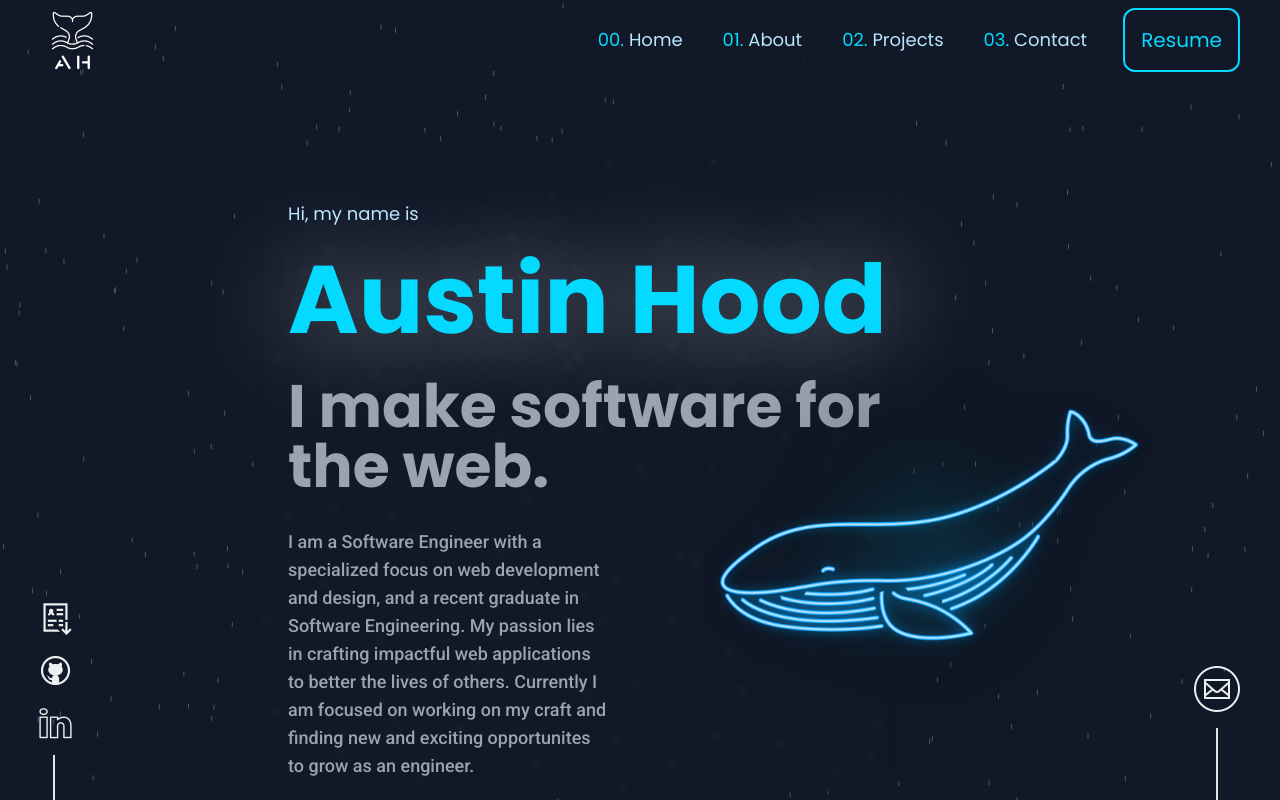
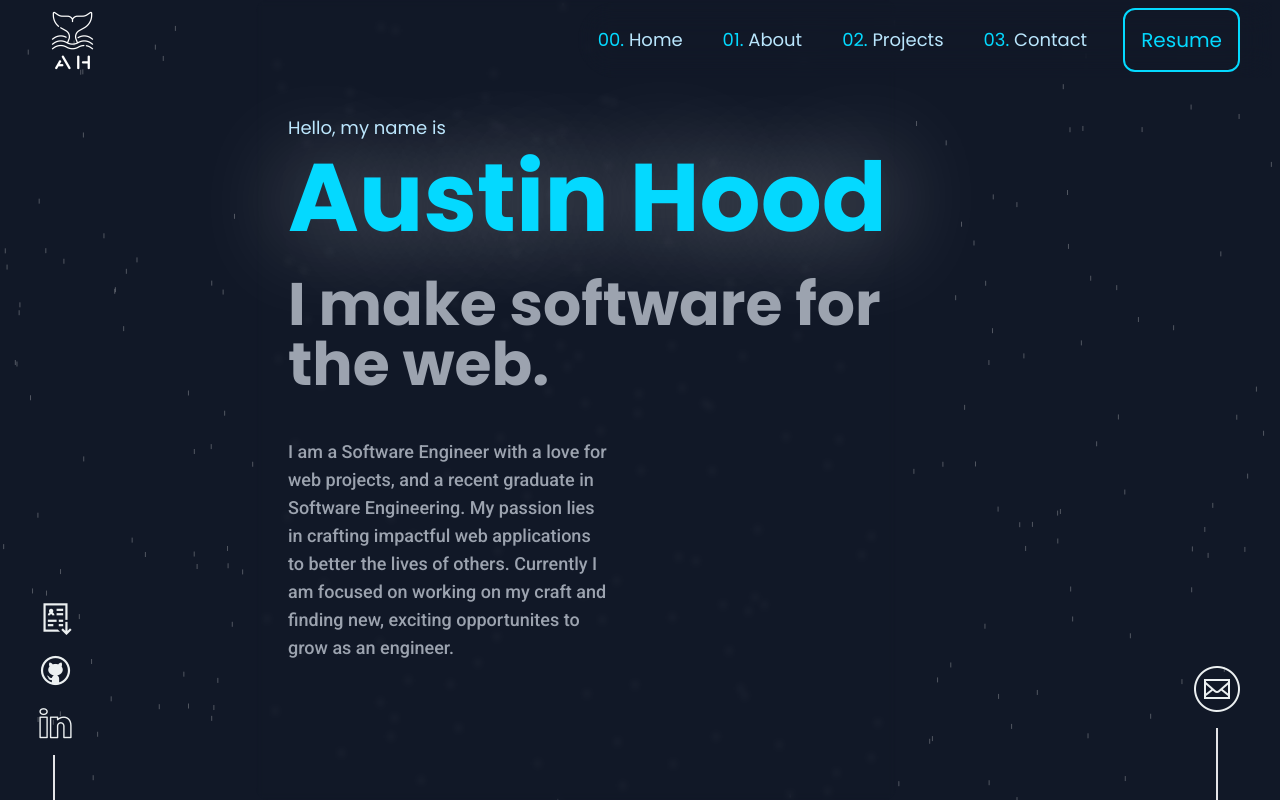
Before and after one commit to AustinHood7/PortfolioWebsiteV2, a Next.js app: page / in a window 1280 px wide. Shown: the top 800 px of the page. Built offline with nearby package versions, Linux system fonts and the light colour scheme.

Commit message:
Redesigned landing page, changed wording, and simplified CSS for more consistent layouts

```diff
--- a/components/LandingPage.jsx
+++ b/components/LandingPage.jsx
@@ -5,28 +5,21 @@ import ParticlesComponent from './particlesComponent';
 
 const LandingPage = () => {
     return (
-        <motion.div className="flex justify-center w-full min-h-[100%] " id='home' initial={{ opacity: 0 }}
+        <motion.div className="flex justify-center w-full min-h-[100%] px-" id='home' initial={{ opacity: 0 }}
         animate={{ opacity: 1 }}
         transition={{ duration: 2 }}>
             <ParticlesComponent />
-            <div className="maxSm:mt-10 md:max-w-[50vw] mt-[20vh] pl-[2rem] flex-col flex md:ml-[15vw] maxSm:max-w-[80vw] font-body md:translate-x-[5vw] maxSm:p-5 rounded-xl border-0 backdrop-blur-[.2rem] relative z-10">
-                <p className="py-2 my-2 mt-8 text-lg text-sky-200">Hi, my name is </p>
+            <div className="md:max-w-[50vw] pl-[2rem] flex-col flex maxSm:max-w-[80vw] font-body maxSm:p-5 rounded-xl border-0 backdrop-blur-[.2rem] relative z-10 h-[100vh] justify-center md:mr-[10vw]">
+                <p className="text-lg text-sky-200">Hello, my name is </p>
                 <h1 className="py-2 font-bold text-8xl font-body text-primary text-shadow-white">Austin Hood</h1>
                 <p className="py-3 my-2 text-6xl font-bold text-gray-400">I make software for the web. </p>
-                <p className="py-3 text-gray-400 font-rob md:max-w-[25vw] text-lg">
-                I am a Software Engineer with a specialized focus on web development and design, and a recent graduate in Software Engineering.
-                My passion lies in crafting impactful web applications to better the lives of others. Currently I am focused on working on my craft and finding new and exciting
+                <p className="py-6 text-gray-400 font-rob md:max-w-[25vw] text-lg">
+                I am a Software Engineer with a love for web projects, and a recent graduate in Software Engineering.
+                My passion lies in crafting impactful web applications to better the lives of others. Currently I am focused on working on my craft and finding new, exciting
                 opportunites to grow as an engineer.
                 </p>
             </div>
-            <div className='mt-[40vh] maxSm:hidden translate-x-[-10vw] relative z-10'>
-                <Image
-                    src={whale}
-                    alt="Hood"
-                    width="600px"
-                    height="600px"
-                />
-            </div>
+
         </motion.div>
     )
 }
```
